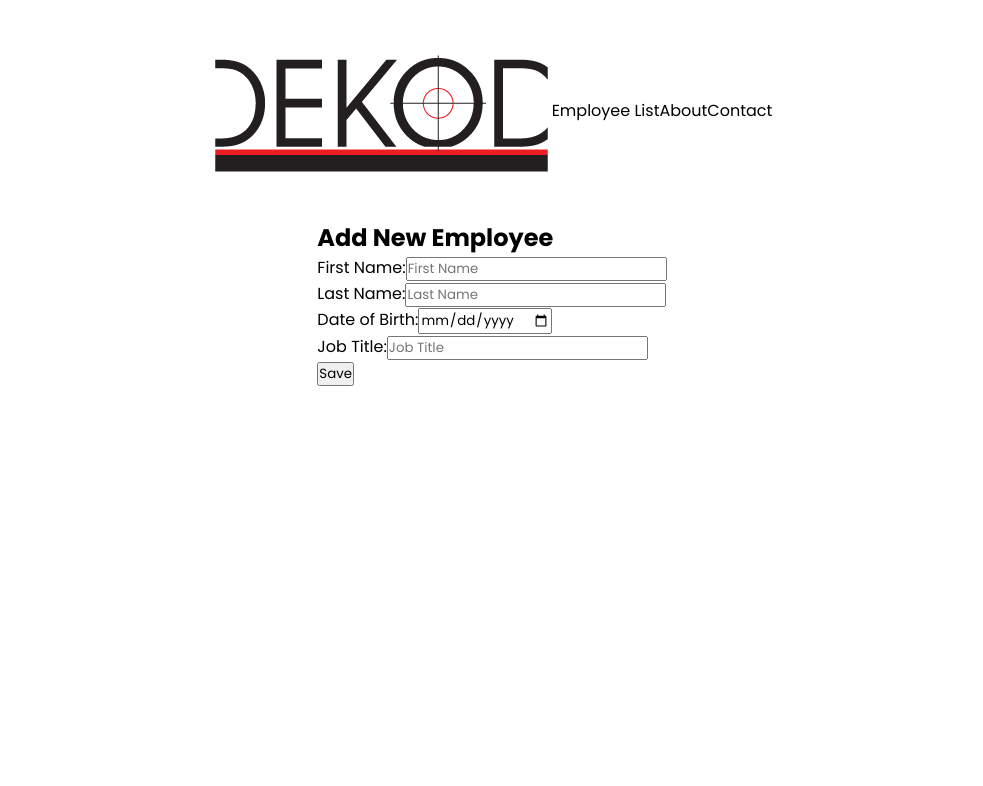
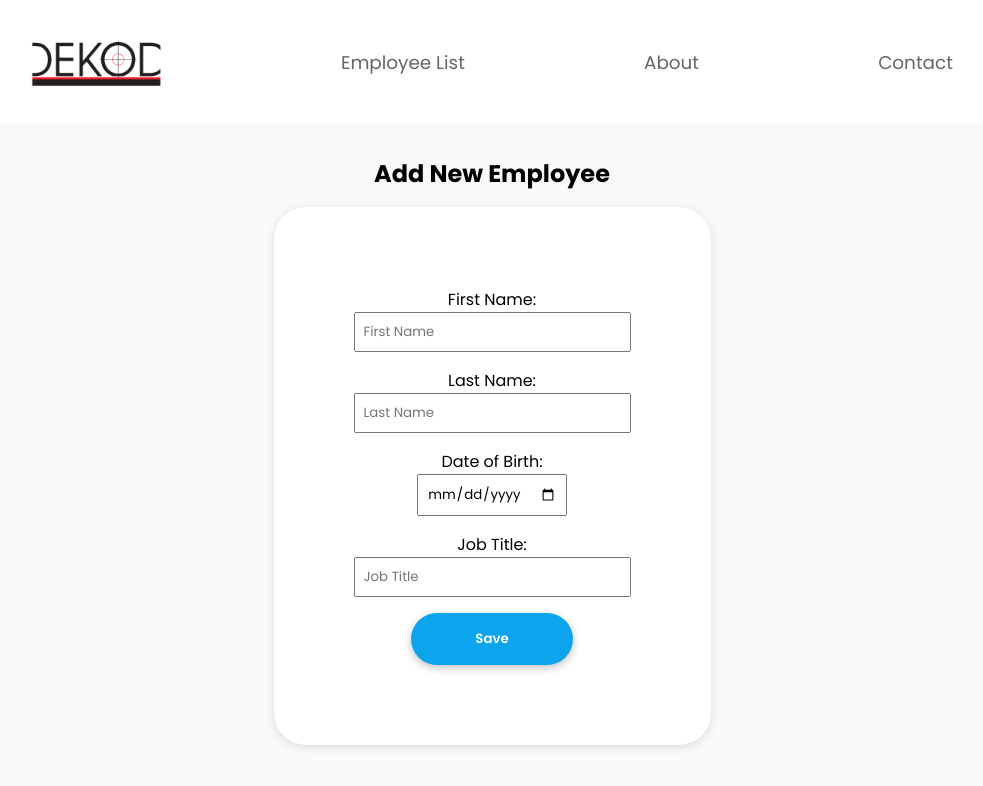
Before and after one commit to marin-rados/dekod-app, a React (Vite) app: page /employee/new in a window 1280 px wide. Shown: the top 786 px of the page, without its empty margins (148-1131 px from the left). Built offline with nearby package versions, Linux system fonts and the light colour scheme.

Commit message:
add stylings to components and pages

```diff
--- a/src/components/header.tsx
+++ b/src/components/header.tsx
@@ -5,7 +5,13 @@ const Header = () => {
   const navigate = useNavigate();
   return (
     <div className="header">
-      <img onClick={() => navigate("/")} src={logoImg} alt="Logo Image" />
+      <img
+        className="header__logo"
+        onClick={() => navigate("/")}
+        src={logoImg}
+        height={60}
+        alt="Logo Image"
+      />
       <p className="header__link" onClick={() => navigate("/")}>
         Employee List
       </p>
--- a/src/pages/addEmployee.tsx
+++ b/src/pages/addEmployee.tsx
@@ -70,10 +70,11 @@ const AddEmployee = ({ isEdit }: Props) => {
   return (
     <div className="add">
       <h2>{isEdit ? "Edit Employee" : "Add New Employee"}</h2>
-      <form onSubmit={handleSubmit}>
-        <div>
+      <form className="add__form" onSubmit={handleSubmit}>
+        <div className="add__form__input">
           <label>First Name:</label>
           <input
+            className="form-inputs"
             type="text"
             name="firstName"
             value={employee.firstName}
@@ -82,9 +83,10 @@ const AddEmployee = ({ isEdit }: Props) => {
             required
           />
         </div>
-        <div>
+        <div className="add__form__input">
           <label>Last Name:</label>
           <input
+            className="form-inputs"
             type="text"
             name="lastName"
             value={employee.lastName}
@@ -93,9 +95,10 @@ const AddEmployee = ({ isEdit }: Props) => {
             required
           />
         </div>
-        <div>
+        <div className="add__form__input">
           <label>Date of Birth:</label>
           <input
+            className="form-inputs"
             type="date"
             name="dateOfBirth"
             value={formatToDateInputValue(employee.dateOfBirth)}
@@ -108,9 +111,10 @@ const AddEmployee = ({ isEdit }: Props) => {
           )}
           {dateError && <span className="error">{dateError}</span>}
         </div>
-        <div>
+        <div className="add__form__input">
           <label>Job Title:</label>
           <input
+            className="form-inputs"
             type="text"
             name="jobTitle"
             value={employee.jobTitle}
@@ -119,7 +123,9 @@ const AddEmployee = ({ isEdit }: Props) => {
             required
           />
         </div>
-        <button type="submit">{isEdit ? "Update" : "Save"}</button>
+        <button className="add__form__btn" type="submit">
+          {isEdit ? "Update" : "Save"}
+        </button>
       </form>
     </div>
   );
--- a/src/styles/components/header.scss
+++ b/src/styles/components/header.scss
@@ -1,6 +1,22 @@
 .header {
   display: flex;
   align-items: center;
-  justify-content: center;
+  justify-content: space-evenly;
   padding: 2rem 0rem;
+  color: var(--color-grey-800);
+  &__logo {
+    cursor: pointer;
+    transition: all 100ms ease;
+    &:hover {
+      transform: scale(1.1);
+    }
+  }
+  &__link {
+    font-size: 1.15rem;
+    cursor: pointer;
+    transition: all 150ms ease-in-out;
+    &:hover {
+      color: black;
+    }
+  }
 }
--- a/src/styles/pages/addEmployee.scss
+++ b/src/styles/pages/addEmployee.scss
@@ -0,0 +1,50 @@
+.add {
+  width: 100%;
+  min-height: 100vh;
+  display: flex;
+  align-items: center;
+  flex-direction: column;
+  background-color: var(--color-grey-200);
+  gap: 1rem 0rem;
+  padding: 2rem;
+  &__form {
+    box-shadow: rgba(99, 99, 99, 0.2) 0px 2px 8px 0px;
+    display: flex;
+    flex-direction: column;
+    align-items: center;
+    justify-content: center;
+    background-color: var(--color-white);
+    padding: 5rem;
+    gap: 1rem;
+    background-color: var(--color-white);
+    border-radius: var(--border-round);
+    &__input {
+      width: 100%;
+      display: flex;
+      align-items: center;
+      justify-content: center;
+      flex-direction: column;
+    }
+    &__btn {
+      box-shadow: rgba(0, 0, 0, 0.24) 0px 3px 8px;
+      display: flex;
+      align-items: center;
+      justify-content: center;
+      padding: 1rem 4rem;
+      background-color: var(--color-blue-400);
+      border: none;
+      cursor: pointer;
+      border-radius: var(--border-btn);
+      font-weight: 600;
+      color: var(--color-white);
+      transition: all 250ms ease;
+      &:hover {
+        background-color: var(--color-blue-600);
+      }
+    }
+  }
+}
+
+.form-inputs {
+  padding: 0.5rem;
+}
```
